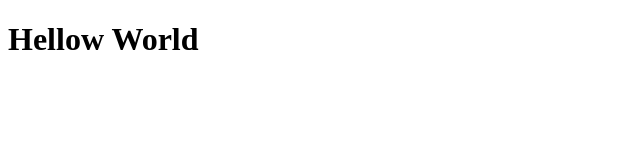
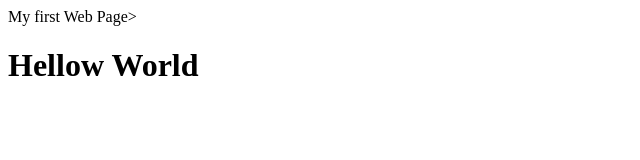
Before and after one commit to ShahidEssa/Web-Dev-Course, a plain HTML site: page Index.html in a window 1280 px wide. Shown: the whole page, without its empty margins (0-640 px from the left). Drawn offline with Linux system fonts and the light colour scheme.

Commit message:
Revert "Update Index.html"
This reverts commit 3b1de57783d5fd52335bbb3f0b3ad0ab733a51eb.

```diff
--- a/Index.html
+++ b/Index.html
@@ -1,10 +1,11 @@
 <!DOCTYPE html>
 <html>
-    <head>
-        <title> My first Web Page</title>
-    </head>
+<head>
+<titile> My first Web Page>
+</head>
 
-    <body>
-        <h1> Hellow World</h1>
-    </body>
+<body>
+<h1> Hellow World</h1>
+</body>
+
 </html>
```
